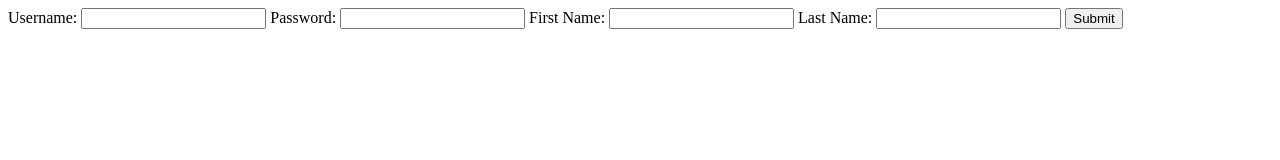
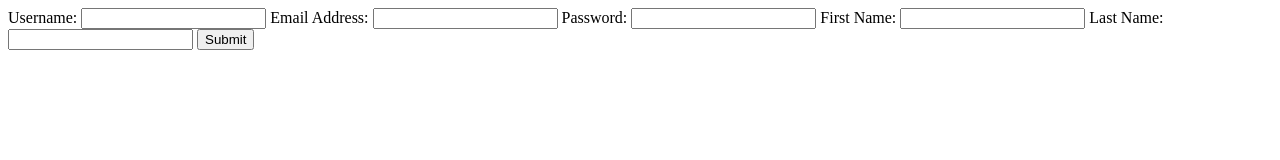
Before and after one commit to qhe1332/CUNY-Connect, a plain HTML site: page index.html in a window 1280 px wide. Drawn offline with Linux system fonts and the light colour scheme.

Commit message:
updated file for email address

```diff
--- a/index.html
+++ b/index.html
@@ -11,6 +11,7 @@
 	<body onload = "initialize();">
 		<form method = "post" action = "quiz.html">
 			Username: <input type = "text" name = "user" />
+			Email Address: <input type = "text" name = "email" />
 			Password: <input type = "text" name = "pass" />
 			First Name: <input type = "text" name = "first" />
 			Last Name: <input type = "text" name = "last" />
```
